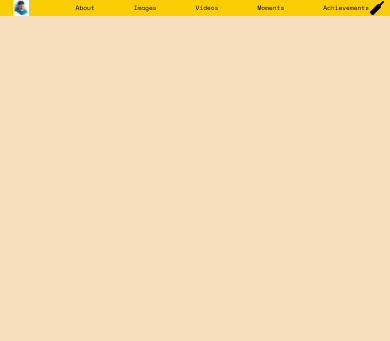
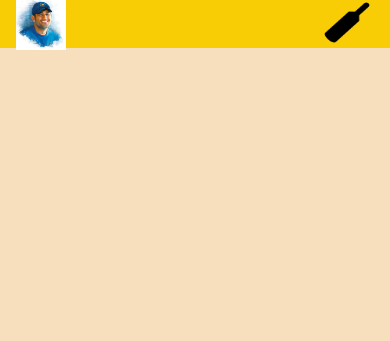
Before and after one commit to Patel7Manav/MahiTributePage, a plain HTML site: page index.html in a window 390 px wide. Drawn offline with nearby package versions, Linux system fonts and the light colour scheme.

Commit message:
Add files via upload

```diff
--- a/index.html
+++ b/index.html
@@ -11,17 +11,19 @@
     <link rel="preconnect" href="https://fonts.googleapis.com"><link rel="preconnect" href="https://fonts.gstatic.com" crossorigin><link href="https://fonts.googleapis.com/css2?family=Space+Mono&display=swap" rel="stylesheet">
 </head>
 <body>
-    <nav>
-        <div class="navbar">
+        <div id="navbar">
             <img src="msd logo.jpg" id="logo" >
-            <div>About</div>
-            <div>Images</div>
-            <div>Videos</div>
-            <div>Moments</div>
-            <div>Achievements</div>
-            <img src="cricket-bat.png" id="baticon" width="3%" height="10%"></ul>
+            <div class="inn">About</div>
+            <div class="inn">Images</div>
+            <div class="inn">Videos</div>
+            <div class="inn">Moments</div>
+            <div class="inn">Achievements</div>
+
+            <img src="cricket-bat.png" id="baticon" width="3%" height="10%" onclick="showhead()"></ul>
         </div>
-    </nav>
+   <div id="bg">
+
+   </div>
     <!-- <div class="start">
         <div id="bio">
             <ul>
--- a/script.js
+++ b/script.js
@@ -0,0 +1,30 @@
+var x=0;
+function showhead(){
+if(x==0)
+{
+ for(var i=0; i<=4;i++)
+ {
+document.getElementsByClassName("inn")[i].style.display="block";
+document.getElementsByClassName("inn")[i].style.backgroundColor="#2596be";
+}
+document.getElementById("baticon").src="ball.png";
+
+// .style.border="2px solid green";
+// document.getElementById("bg").style.backgroundColor="blue";
+// document.getElementById("bg").style.zIndex="2";
+
+x=1;
+}
+else{
+    for(var i=0; i<=4;i++)
+ {
+document.getElementsByClassName("inn")[i].style.display="none";
+}
+    document.getElementById("navbar").style.backgroundColor="#F9CD05";
+    document.getElementById("baticon").src="cricket-bat.png";
+//     document.getElementById("bg").style.backgroundColor="rgb(247, 223, 190)";
+// document.getElementById("bg").style.zIndex="-2";
+
+x=0;
+}
+}
--- a/style.css
+++ b/style.css
@@ -4,41 +4,77 @@ body{
     background-color: rgb(247, 223, 190);
 }
 
-*{
+html{
     box-sizing: border-box;
-
 }
-.navbar{
+#navbar{
     display: flex;
     flex-direction: row;
      justify-content: center ;
     align-items: center;
     background-color: #F9CD05;
-    height: 7%;
+    height: 3rem;
     width: 100%;
     margin-top: 0;
-    font-size: 1.6rem;
     font-family: 'Space Mono', monospace;
 
 }
-.navbar div{
-font-size: 1.6vw;
-margin-left: 10%;
+#navbar div{
+font-size: 18px;
+/* margin-left: 10%; */
+margin: auto;
 }
-.navbar img{
-    width: 12%;
+
+#bg{
+    background-color: rgb(247, 223, 190);
+    height: 40%;
+    width: 100%;
+    z-index: -2;
+    position: absolute;
+    top: 0px;
 }
 
 #logo{
-    height: 90%;
-    width: 4%;
-    margin-left: 2%;
-    margin-right: 2%;
+    height: 50px;
+    width: 50px;
+    margin-left: 1rem;
+    margin-right: 2rem;
+    z-index: 3;
 }
 
 #baticon{
-    width: 4%;
-    height: 90%;
+    width: 50px;
+    height: 45px;
+    display: none;
+    margin-right: 1rem;
+    margin-left: 2rem;
+    z-index: 3;
+}
+
+
+
+@media (max-width: 500px)
+{
+    #navbar {
+    display: block;
+    text-align: center;
+}
+
+.inn{
+    display: none;
+}
+
+#logo{
+    position: absolute;
+    left: 0px;
+    z-index: 5;
+}
+#baticon{
+    display: block;
+    position: absolute;
+    right: 2px;
+    top: 0px;
+}
 }
 /*
 .start{
```
Also changed, not shown: ball.png (added).
